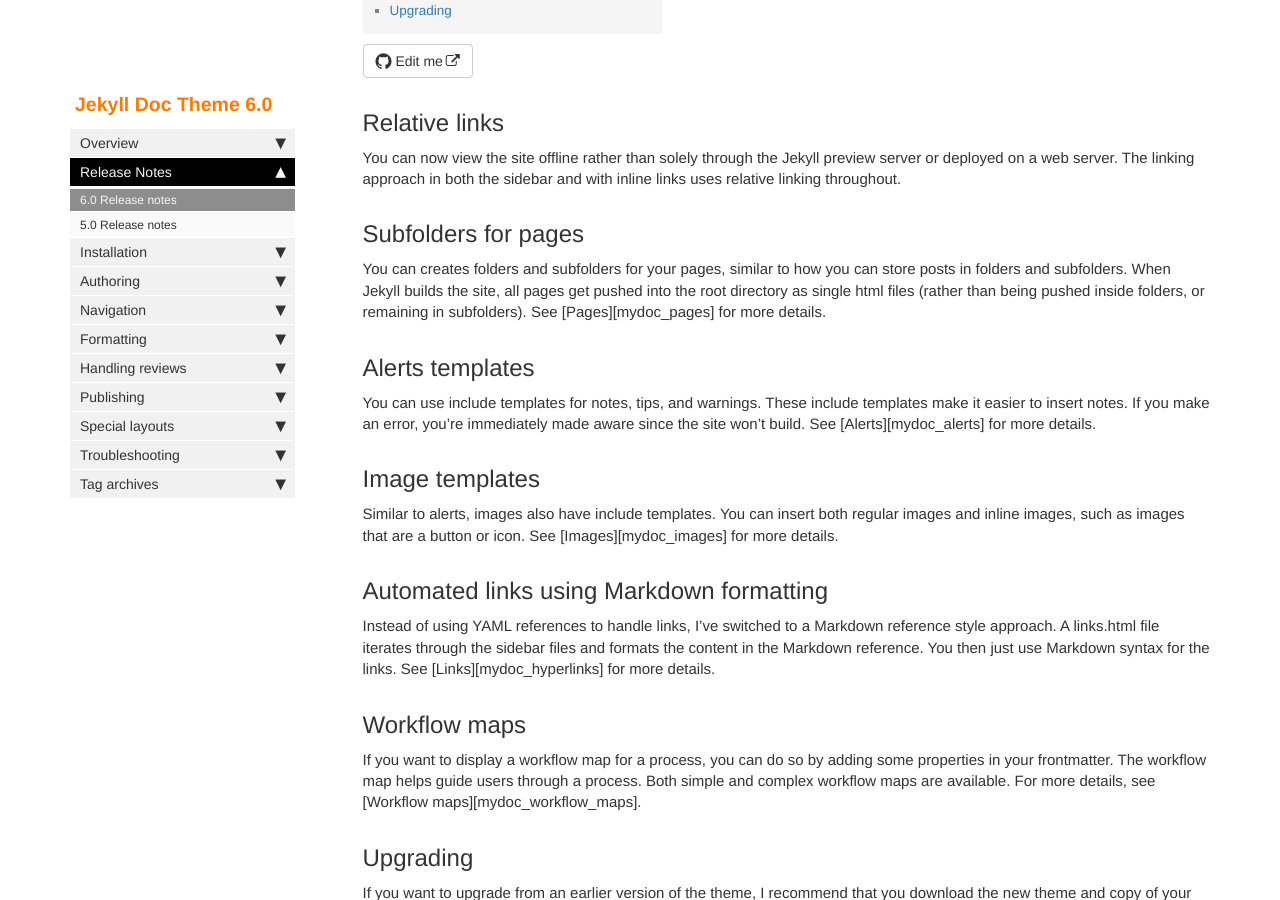
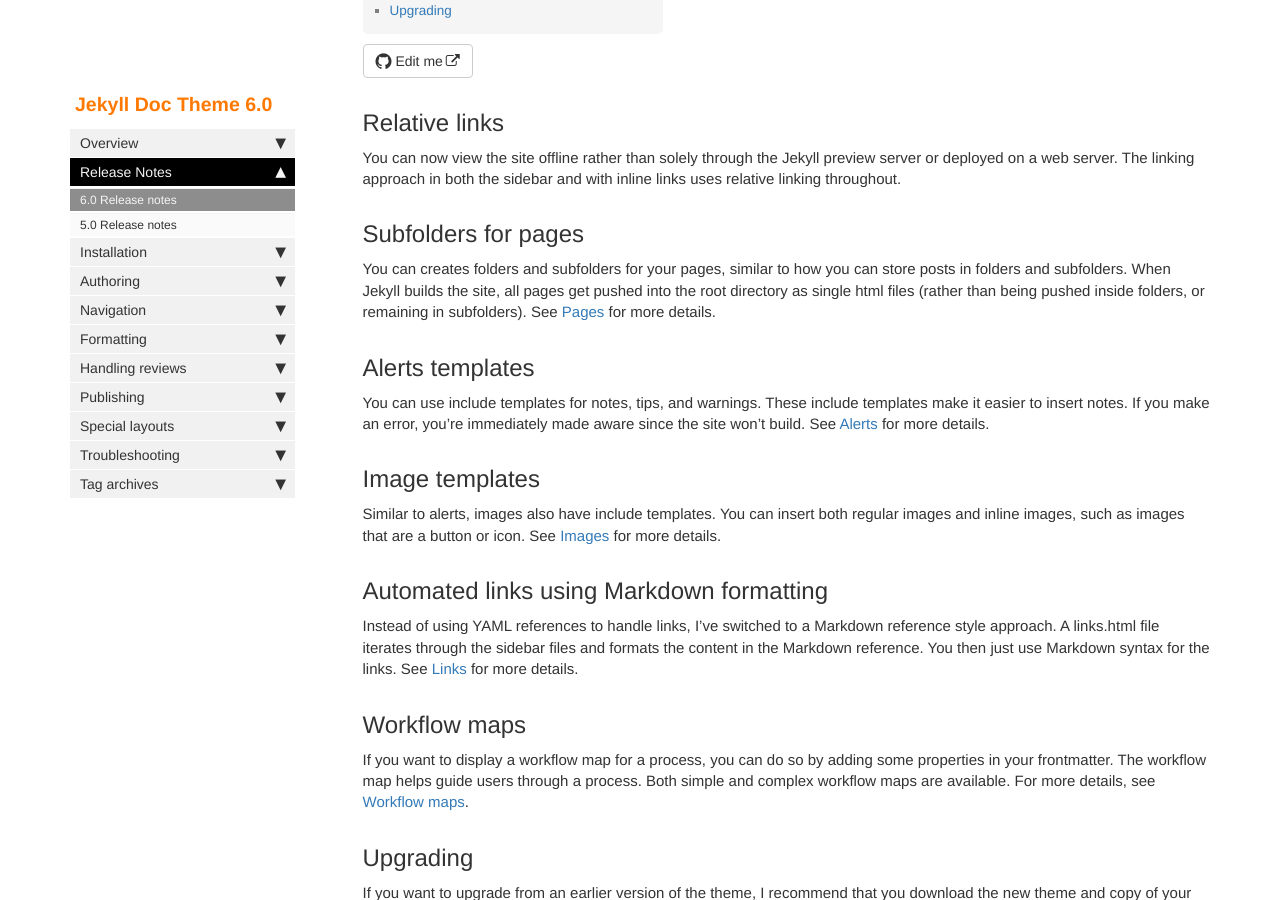
Before and after one commit to servicesorganization/documentation-theme, a Jekyll site: the page built from pages/mydoc/mydoc_release_notes_60.md, in a window 1280 px wide and 900 px high, scrolled down 436 px. Built offline with Jekyll 4.4.1, drawn with Linux system fonts in a browser that asks for light colours; comment, search, counter and statistics services are not loaded.

Commit message:
Update _config.yml

```diff
--- a/_config.yml
+++ b/_config.yml
@@ -1,4 +1,4 @@
-repository: brummens/test
+repository: brummens/documentation-theme
 
 output: web
 # this property is useful for conditional filtering of content that is separate from the PDF.
@@ -12,7 +12,7 @@
 company_name: Orange Business Services
 # this appears in the footer
 
-github_editme_path: brummens/test/blob/master/
+github_editme_path: brummens/documentation-theme/blob/master/
 # if you're using Github, provide the basepath to the branch you've created for reviews, following the sample here. if not, leave this value blank.
 
 # google_analytics: UA-66296557-1
@@ -95,12 +95,12 @@
 
 # these are defaults used for the frontmatter for these file types
 
-# sidebars:
-# - home_sidebar
-# - mydoc_sidebar
-# - product1_sidebar
-# - product2_sidebar
-# - other
+sidebars:
+ - home_sidebar
+ - mydoc_sidebar
+ - product1_sidebar
+ - product2_sidebar
+ - other
 
 description: "Intended as a documentation theme based on Jekyll for technical writers documenting software and other technical products, this theme has all the elements you would need to handle multiple products with both multi-level sidebar navigation, tags, and other documentation features."
 # the description is used in the feed.xml file
```
